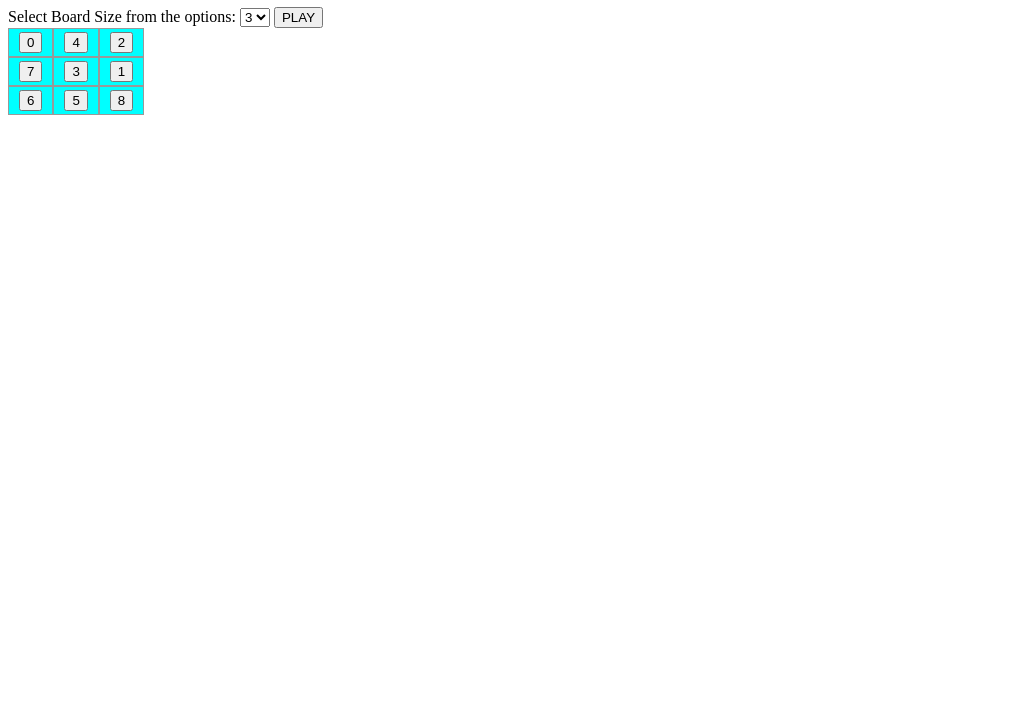
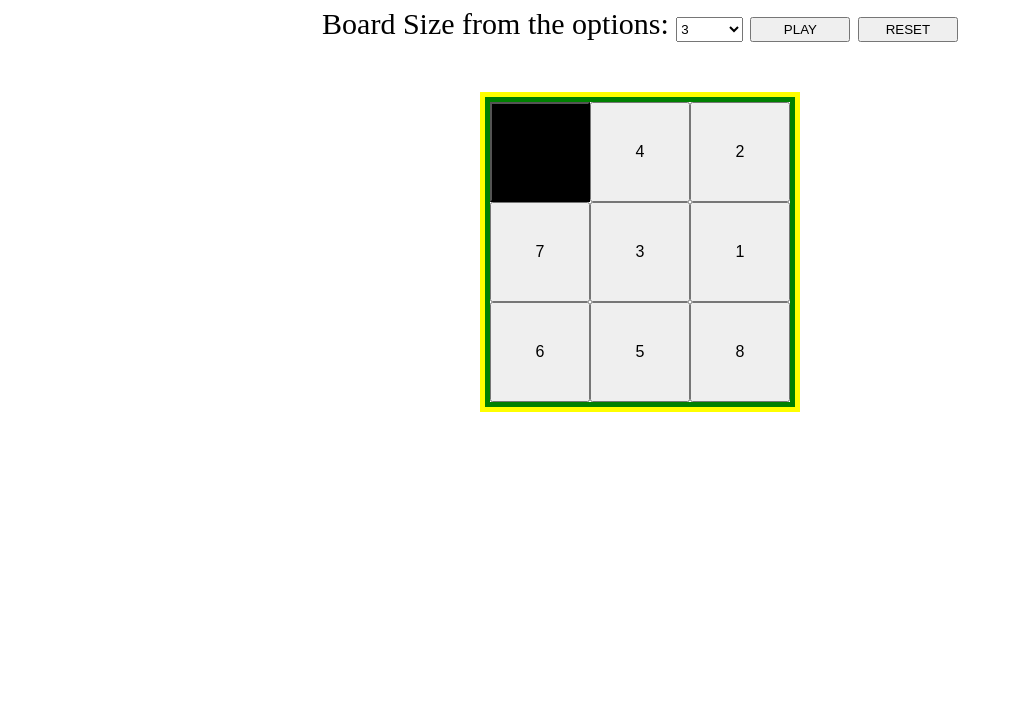
Before and after one commit to mridubhatnagar/Number-Game-JS, a plain HTML site: page numbergame.html in a window 1280 px wide. Shown: the part 73-800 px from the top of the page, without its empty margins (0-1013 px from the left). Drawn offline with Linux system fonts and the light colour scheme.

Commit message:
added css and black hole for game

```diff
--- a/numberGame.css
+++ b/numberGame.css
@@ -1,17 +1,68 @@
 /* DivTable.com */
 .divTable{
 	display: table;
-	width: 50%;
+	margin: auto;
+	width: fit-content;
+	border: 5px solid yellow;
+
 }
 .divTableRow {
 	display: table-row;
-    background-color: aqua;
 }
 .divTableCell  {
-	border: 1px solid #999999;
 	display: table-cell;
-	padding: 3px 10px;
+	margin: 0px;
+	padding: 0px;
+	width: 10px;
+	height: 100px;
 }
 .divTableBody {
 	display: table-row-group;
 }
+
+.numbercell {
+	margin: 0px;
+	padding: 0px;
+	height: 100px;
+	width: 100px;
+	font-size: medium;
+}
+
+#gameheading{
+	text-align: center;
+}
+
+.gameoptions {
+	text-align: center;
+	font-size: 1.875em;
+}
+
+#boardsize {
+	width: 5em;
+	height: 1.875em;
+}
+
+.playbutton {
+	width: 100px;
+	height: 1.875em;
+}
+
+#gameboard {
+	display: block;
+	margin: auto;
+	width: 50%;
+	margin-top: 50px;
+}
+
+.divBody {
+	margin: auto;
+	width: fit-content;
+	border: 5px solid green;
+
+}
+
+.divTableRow{
+	display: block;
+	margin: auto;
+	width: 100%;
+}
--- a/numberGame.js
+++ b/numberGame.js
@@ -51,14 +51,19 @@ class Board {
                 const result = this.cellArray[row][column].getNumber()
                 const divTableCell = document.createElement("div");
                 divTableCell.id = `div_${row}${column}`;
-                this.cellArray[row][column].move();
-                divTableCell.innerHTML = `<button type="button" onclick="this.cellArray[${row}][${column}]".move()>${result}</button>`;
+                if (result == 0) {
+                    divTableCell.innerHTML = `<button type="button" id="hole" class="numbercell">${result}</button>`;
+                }
+                else {
+                    divTableCell.innerHTML = `<button type="button" id=button_${row}${column} class="numbercell">${result}</button>`;
+                }
                 divTableCell.setAttribute("class", `divTableCell`);
                 divTableRow.appendChild(divTableCell);
             }
         }
 
         document.getElementById(this.containerDiv).appendChild(divTable);
+        document.getElementById("hole").style.background = "black";
     }
 
 
@@ -74,16 +79,16 @@ class Cell {
     }
 
     getNumber() {
-        return this.board['cellArray'][this.row][this.column]
+        return this.number
     }
 
     setNumber(n) {
-        this.board['cellArray'][this.row][this.column] = n;
-        console.log(this.board['cellArray'][this.row][this.column]);
+        this.number = n;
+        console.log(`setNumber: ${this.number}`);
     }
 
-    isBlank(n) {
-        if (n == 0) {
+    isBlank() {
+        if (this.number == 0) {
             return true
         }
         else {
@@ -132,7 +137,7 @@ class Cell {
         var n = this.leftCell();
         console.log(typeof n);
         if (n) {
-            if (this.isBlank(n)) {
+            if (n.isBlank()) {
                 this.moveTo(n);
                 return true
             }
--- a/numbergame.html
+++ b/numbergame.html
@@ -6,19 +6,20 @@
     <link rel="stylesheet" type="text/css" href="numberGame.css">
     <script type="text/javascript" src="numberGame.js"></script>
 <body onload=onload()>
-    <div>
+    <div id="gameheading">
         <h1>Number Game</h1>
     </div>
     <div>
-        <form>
-            Select Board Size from the options:
+        <form class="gameoptions">
+            <label>Board Size from the options:</label>
             <select id="boardsize">
                 <option value="3">3</option>
                 <option value="4">4</option>
                 <option value="5">5</option>
                 <option value="6">6</option>
               </select>
-            <button type="button" onclick="playgame()">PLAY</button>
+            <button type="button" onclick="playgame()" class="playbutton">PLAY</button>
+            <button type="button" onclick="resetgame()" class="playbutton">RESET</button>
         </form>
     </div>
     <div id="gameboard">
@@ -39,6 +40,9 @@
             const board = new Board(value, containerDiv);
             board.render();
         }
+        function resetgame() {
+
+        }
     </script>
 </body>
 </html>
```
